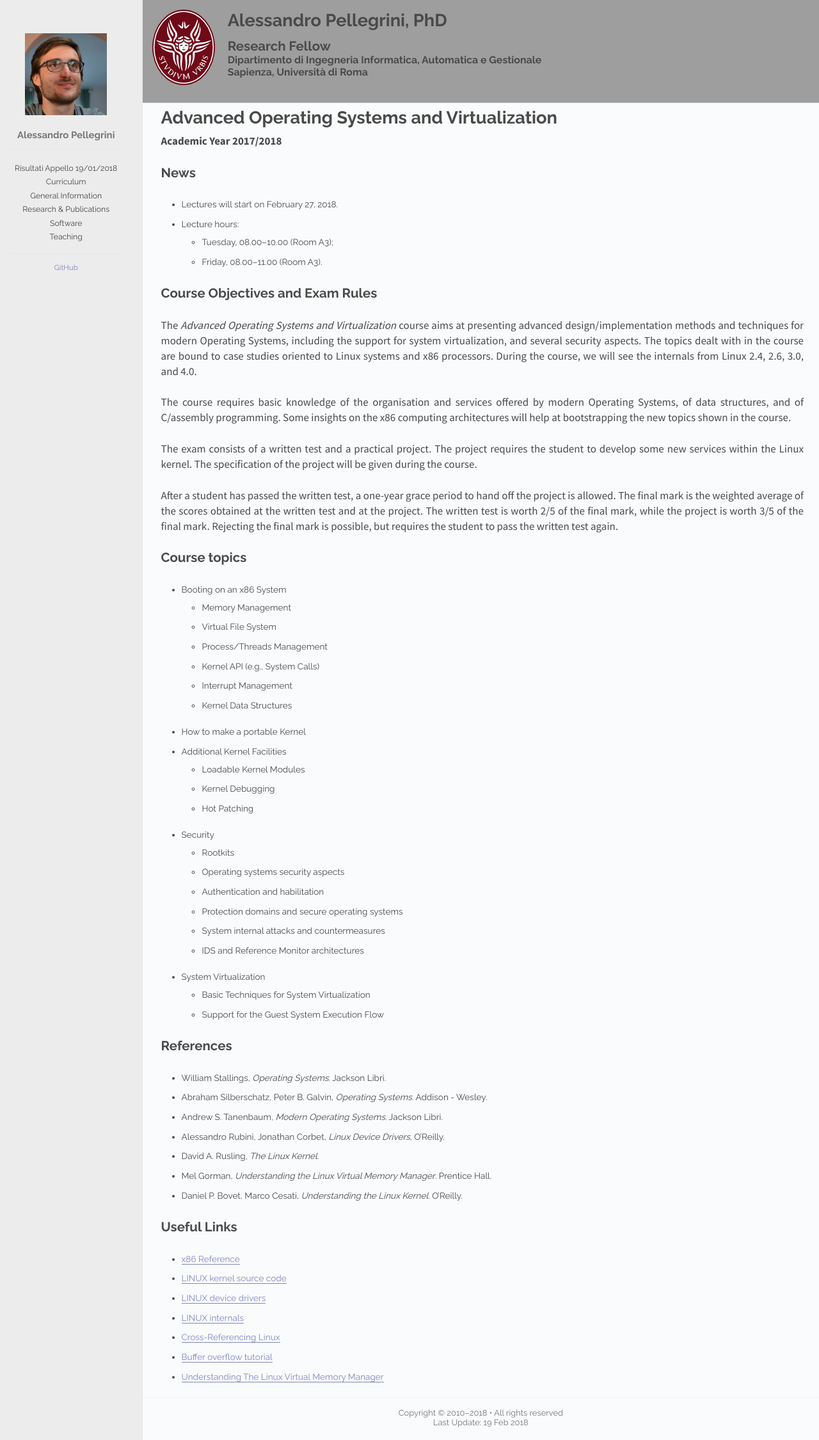
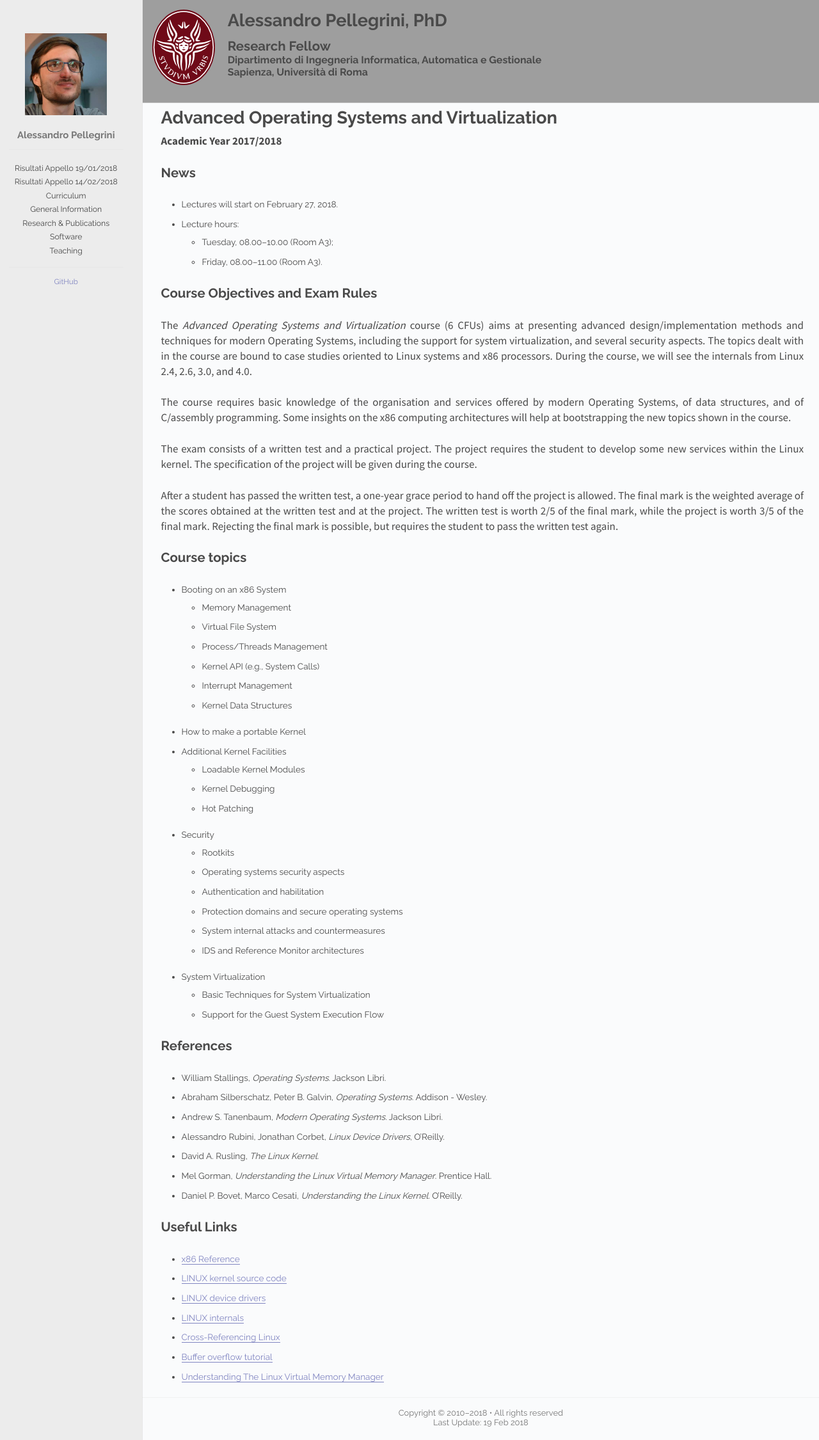
Before and after one commit to alessandropellegrini/personal-website, a Jekyll site: the page built from _posts/2017-01-01-aosv.md, in a window 1280 px wide. Shown: the whole page at 64% size. Built offline with Jekyll 4.4.1, drawn with Linux system fonts in a browser that asks for light colours.

Commit message:
Add results for CA exam of 14/02/2018
Signed-off-by: Alessandro Pellegrini <pellegrini@dis.uniroma1.it>

```diff
--- a/_posts/2017-01-01-aosv.md
+++ b/_posts/2017-01-01-aosv.md
@@ -20,7 +20,7 @@ News
 Course Objectives and Exam Rules
 --------------------------------
 
-The *Advanced Operating Systems and Virtualization* course aims at presenting
+The *Advanced Operating Systems and Virtualization* course (6 CFUs) aims at presenting
 advanced design/implementation methods and techniques for modern Operating
 Systems, including the support for system virtualization, and several security
 aspects.
--- a/_posts/2017-01-01-architetture.md
+++ b/_posts/2017-01-01-architetture.md
@@ -16,6 +16,7 @@ La pagina principale del corso è
 Aggiornamenti
 -------------
 
+* Appello del 14/02/2018: [Risultati]({{ local-url }}/2018-02-14-risultati.html).
 * Appello del 19/01/2018: [Risultati]({{ local-url }}/2018-01-19-risultati.html).
 * Esonero del 21/11/2017: [Risultati]({{ local-url }}/2017-11-27-esonero-risultati.pdf).
 
```
Also changed, not shown: didattica/2017/architetture/2018-02-14-risultati.md (added, +24 -0 lines), 1 other file.
